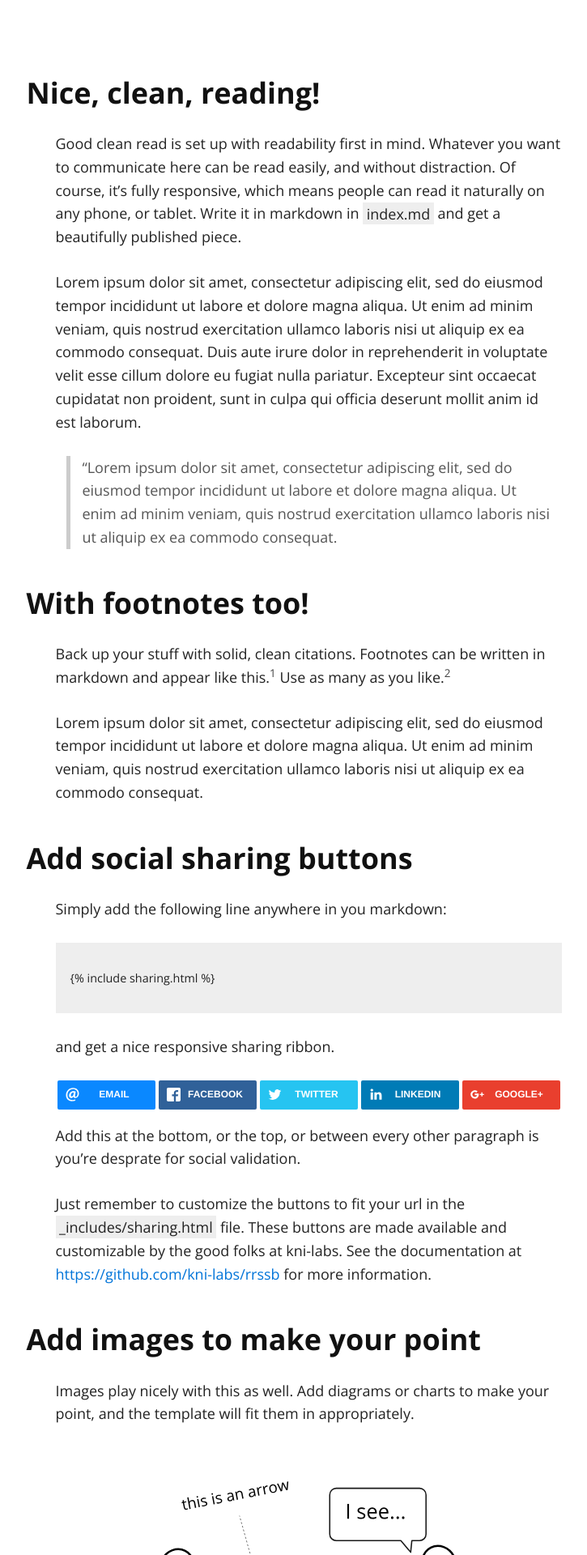
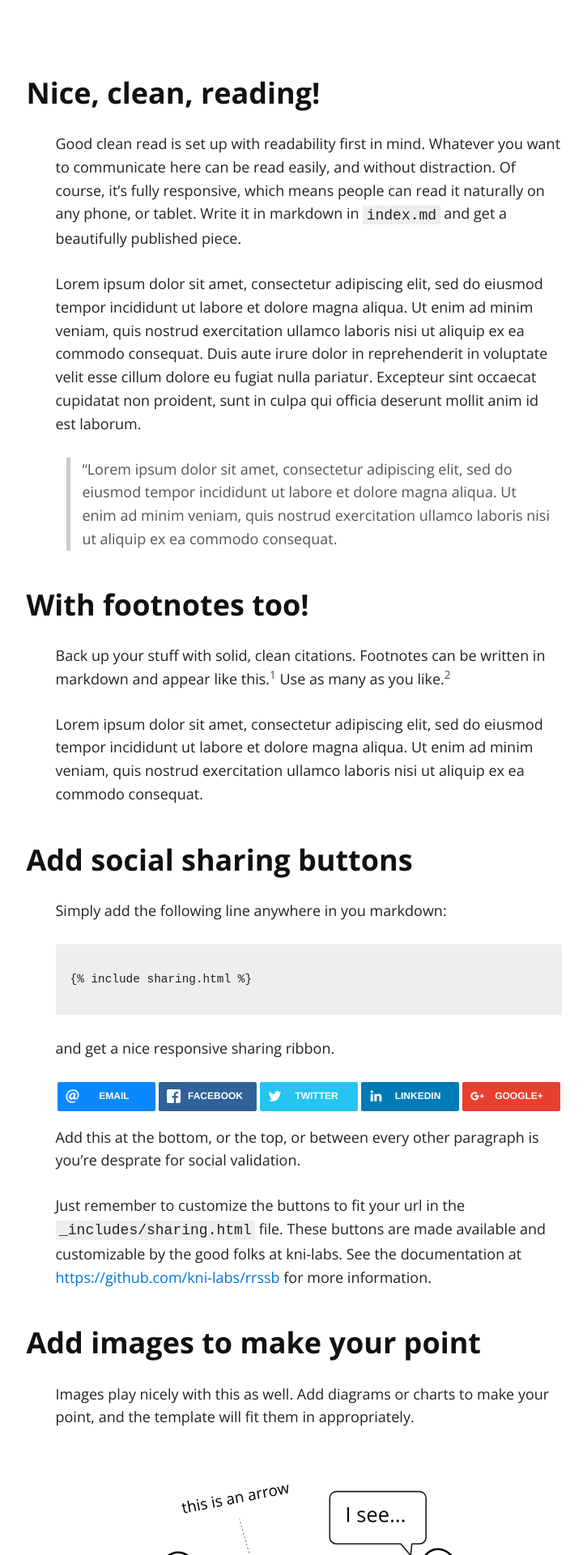
Before and after one commit to adueck/good-clean-read, a Jekyll site: the page built from index.md, in a window 1280 px wide. Shown: the part 521-2441 px from the top of the page at 81% size, without its empty margins (259-984 px from the left). Built offline with Jekyll 4.4.1, drawn with Linux system fonts in a browser that asks for light colours.

Commit message:
Update solo.css

```diff
--- a/css/solo.css
+++ b/css/solo.css
@@ -175,7 +175,7 @@ td, th {
 }
 
 pre, code {
-  font-family: inherit;
+  font-family: monospace;
   background-color: #eee;
 }
 
```
